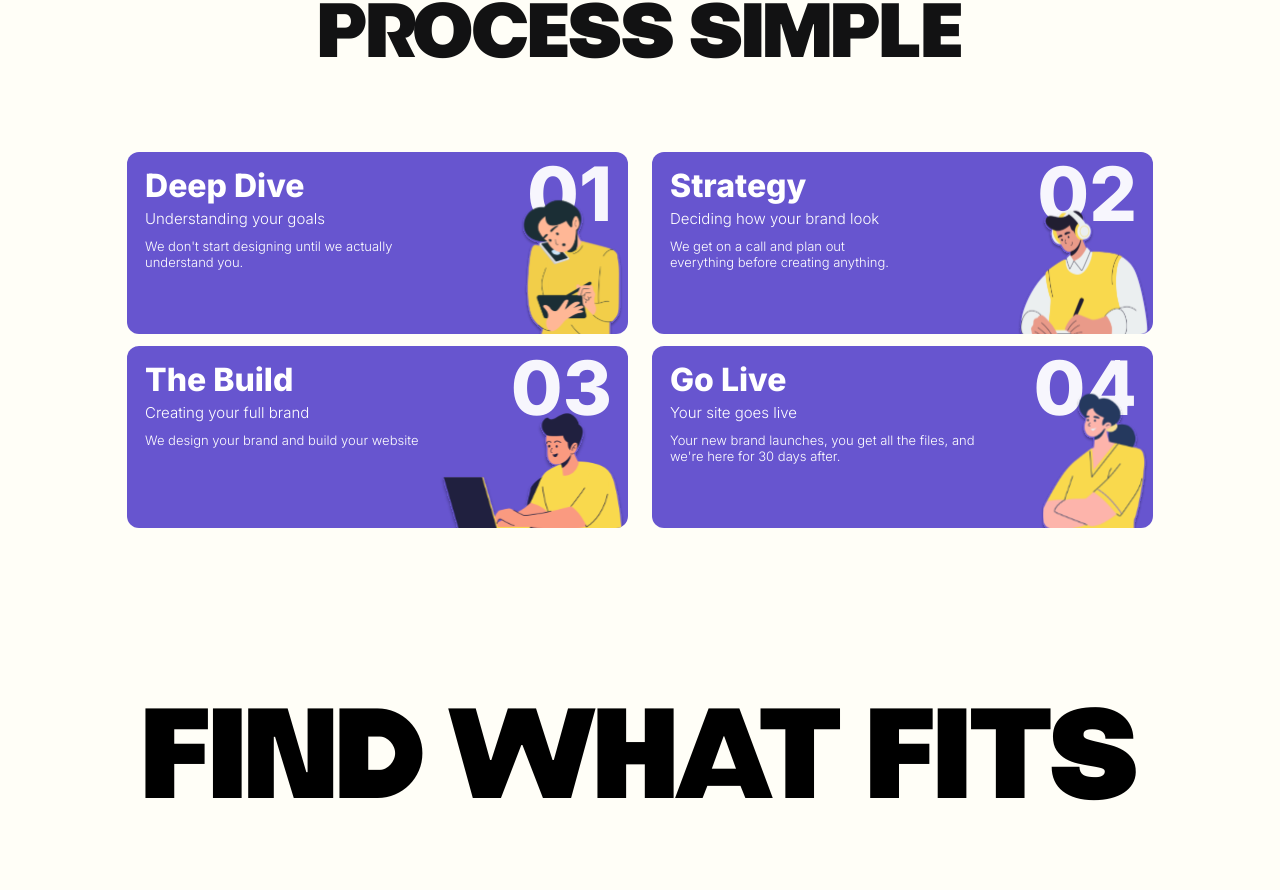
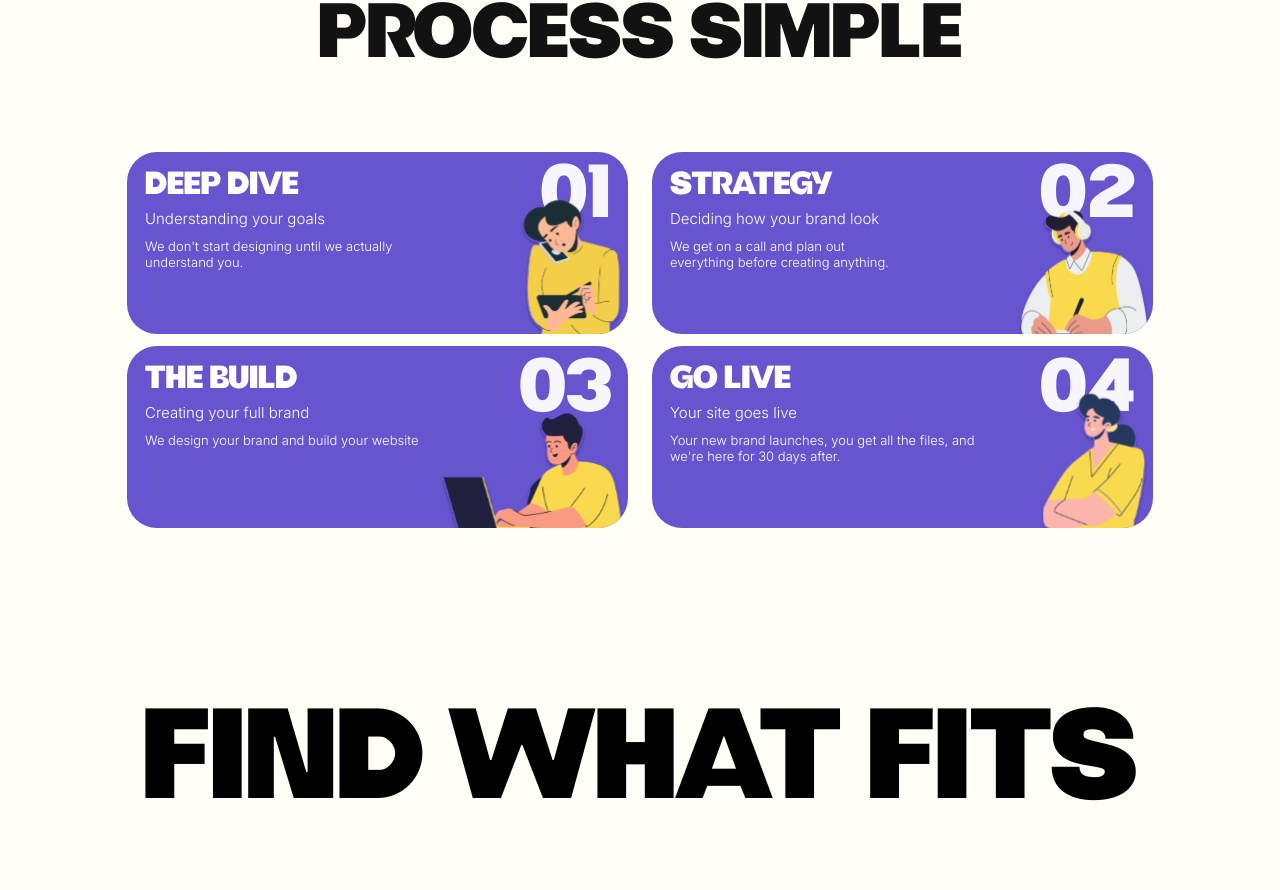
Before and after one commit to cyber-zeff/vistazo-main, a Next.js app: page / in a window 1280 px wide. Shown: the part 2447-3337 px from the top of the page. Built offline with nearby package versions, Linux system fonts and the light colour scheme.

Commit message:
fix: card sizing and roundness

```diff
--- a/app/components/proc/OPCardPartial1.tsx
+++ b/app/components/proc/OPCardPartial1.tsx
@@ -88,7 +88,7 @@ const OPCardCol1 = () => {
         style={{
           flex: topFlex,
           backgroundColor: '#6755CF',
-          borderRadius: '12px',
+          borderRadius: '30px',
           overflow: 'hidden',
           position: 'relative',
           transition: 'flex 300ms ease'
@@ -118,6 +118,7 @@ const OPCardCol1 = () => {
               opacity: 0.95,
               pointerEvents: 'none'
             }}
+            className='quantaFont mt-1'
           >
             {data[0].step}
           </div>
@@ -125,7 +126,7 @@ const OPCardCol1 = () => {
           {/* TOP CARD: left text stack wrapper */}
           <div style={{ width: '100%', position: 'relative', zIndex: 3 }}>
             {/* TOP CARD: title */}
-            <div style={{ maxWidth: '72%', fontSize: '32px', fontWeight: 800, lineHeight: 1.0 }}>
+            <div style={{ maxWidth: '72%', fontSize: '32px', fontWeight: 800, lineHeight: 1.0 }} className='quantaFont'>
               {data[0].title}
             </div>
 
@@ -201,7 +202,7 @@ const OPCardCol1 = () => {
         style={{
           flex: bottomFlex,
           backgroundColor: '#6755CF',
-          borderRadius: '12px',
+          borderRadius: '30px',
           overflow: 'hidden',
           position: 'relative',
           transition: 'flex 300ms ease'
@@ -231,6 +232,7 @@ const OPCardCol1 = () => {
               opacity: 0.95,
               pointerEvents: 'none'
             }}
+            className='quantaFont mt-1'
           >
             {data[1].step}
           </div>
@@ -238,7 +240,7 @@ const OPCardCol1 = () => {
           {/* BOTTOM CARD: left text stack wrapper */}
           <div style={{ width: '100%', position: 'relative', zIndex: 3 }}>
             {/* BOTTOM CARD: title */}
-            <div style={{ maxWidth: '72%', fontSize: '32px', fontWeight: 800, lineHeight: 1.0 }}>
+            <div style={{ maxWidth: '72%', fontSize: '32px', fontWeight: 800, lineHeight: 1.0 }} className='quantaFont'>
               {data[1].title}
             </div>
 
--- a/app/components/proc/OPCardPartial2.tsx
+++ b/app/components/proc/OPCardPartial2.tsx
@@ -84,7 +84,7 @@ const OPCardCol2 = () => {
         style={{
           flex: topFlex,
           backgroundColor: '#6755CF',
-          borderRadius: '12px',
+          borderRadius: '30px',
           overflow: 'hidden',
           position: 'relative',
           transition: 'flex 300ms ease'
@@ -114,6 +114,7 @@ const OPCardCol2 = () => {
               opacity: 0.95,
               pointerEvents: 'none'
             }}
+            className='quantaFont mt-1'
           >
             {data[0].step}
           </div>
@@ -121,7 +122,7 @@ const OPCardCol2 = () => {
           {/* TOP CARD: left text stack wrapper */}
           <div style={{ width: '100%', position: 'relative', zIndex: 3 }}>
             {/* TOP CARD: title */}
-            <div style={{ maxWidth: '72%', fontSize: '32px', fontWeight: 800, lineHeight: 1.0 }}>
+            <div style={{ maxWidth: '72%', fontSize: '32px', fontWeight: 800, lineHeight: 1.0 }} className='quantaFont'>
               {data[0].title}
             </div>
 
@@ -197,7 +198,7 @@ const OPCardCol2 = () => {
         style={{
           flex: bottomFlex,
           backgroundColor: '#6755CF',
-          borderRadius: '12px',
+          borderRadius: '30px',
           overflow: 'hidden',
           position: 'relative',
           transition: 'flex 300ms ease'
@@ -227,6 +228,7 @@ const OPCardCol2 = () => {
               opacity: 0.95,
               pointerEvents: 'none'
             }}
+            className='quantaFont mt-1'
           >
             {data[1].step}
           </div>
@@ -234,7 +236,7 @@ const OPCardCol2 = () => {
           {/* BOTTOM CARD: left text stack wrapper */}
           <div style={{ width: '100%', position: 'relative', zIndex: 3 }}>
             {/* BOTTOM CARD: title */}
-            <div style={{ maxWidth: '72%', fontSize: '32px', fontWeight: 800, lineHeight: 1.0 }}>
+            <div style={{ maxWidth: '72%', fontSize: '32px', fontWeight: 800, lineHeight: 1.0 }} className='quantaFont'>
               {data[1].title}
             </div>
 
```
